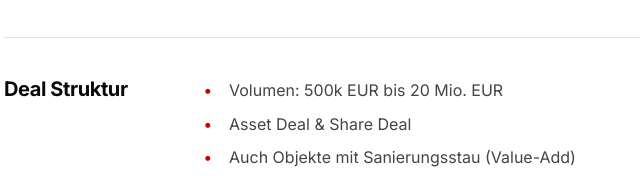
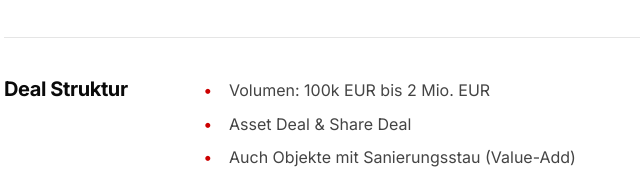
Before and after one commit to Mert2802/cemesavisitenkarte1, a plain HTML site: page index.html in a window 1280 px wide. Shown: the part 1325-1501 px from the top of the page, 106-746 px from the left. Drawn offline with Linux system fonts and the light colour scheme.

Commit message:
Update index.html

```diff
--- a/index.html
+++ b/index.html
@@ -460,7 +460,7 @@
                     <h3>Deal Struktur</h3>
                     <div class="criteria-content">
                         <ul>
-                            <li>Volumen: 500k EUR bis 20 Mio. EUR</li>
+                            <li>Volumen: 100k EUR bis 2 Mio. EUR</li>
                             <li>Asset Deal & Share Deal</li>
                             <li>Auch Objekte mit Sanierungsstau (Value-Add)</li>
                             <li>Schnelle Abwicklung ohne Finanzierungsvorbehalt</li>
```
